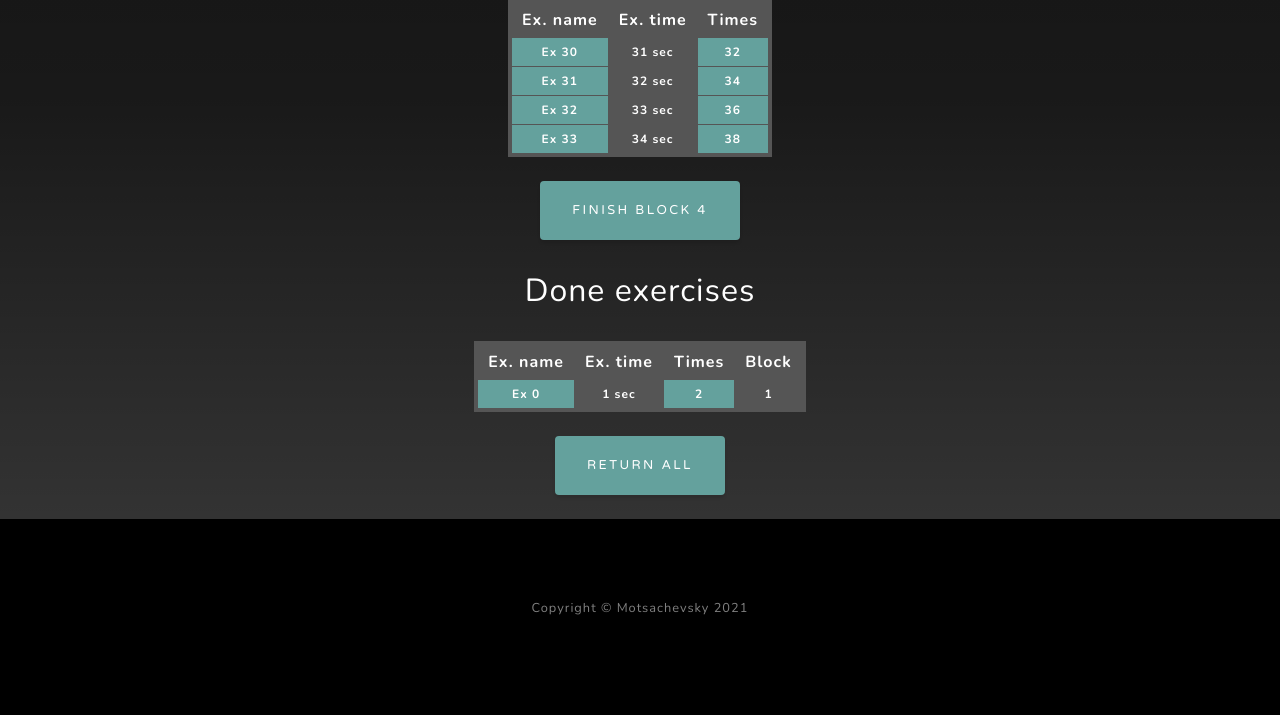
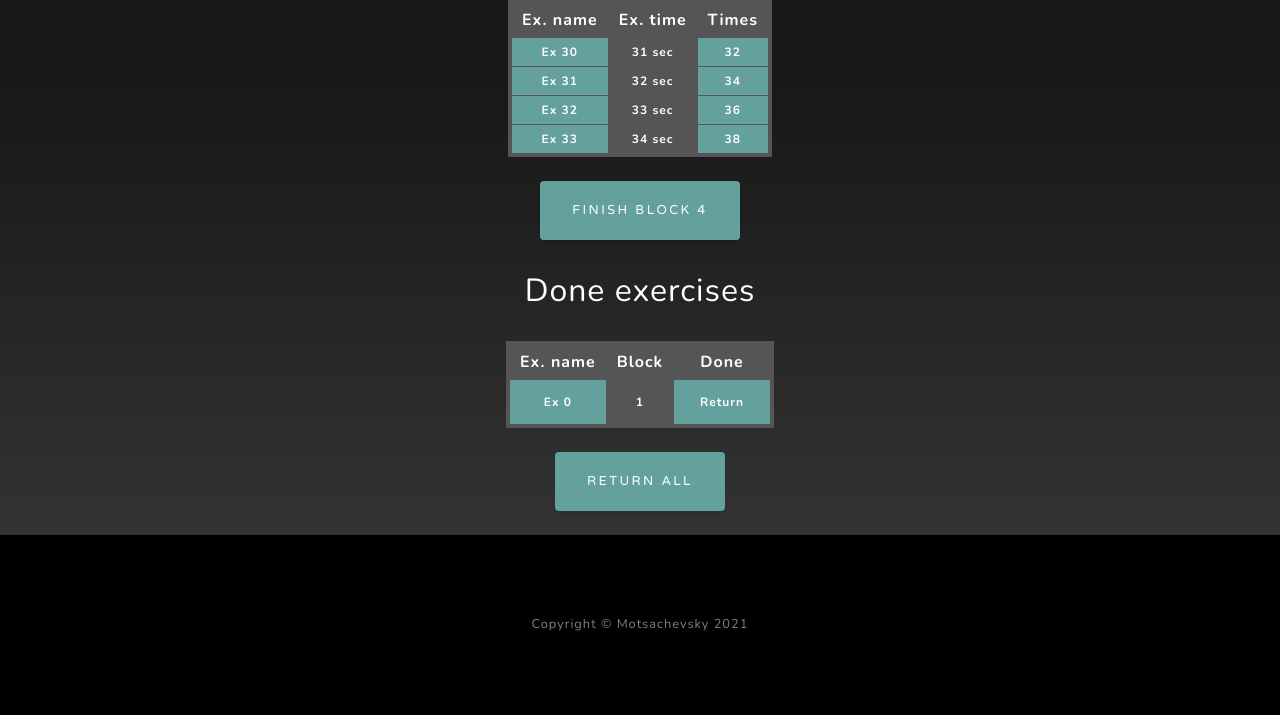
Before and after one commit to daniilmotsniy/Handbalance, a Django app: page /diary in a window 1280 px wide. Shown: the part 1164-1879 px from the top of the page. Before the commit the page ends 1779 px from the top, so only its background shows below. Run offline with Django 3.2, Linux system fonts and the light colour scheme; a user stored in the database is signed in; tables that the repository leaves empty hold one stand-in row (values such as "Sample post").

Commit message:
minus cion
if return you can complete block again

```diff
--- a/handbalance/accounts/templates/accounts/diary.html
+++ b/handbalance/accounts/templates/accounts/diary.html
@@ -74,16 +74,14 @@
                                 <table class="steelBlueCols" border="1">
                                     <tr>
                                         <th>Ex. name</th>
-                                        <th>Ex. time</th>
-                                        <th>Times</th>
                                         <th>Block</th>
+                                        <th>Done</th>
                                     </tr>
                                     {% for task in done %}
                                         <tr>
                                             <td>{{ task.name }}</td>
-                                            <td>{{ task.duration }} sec</td>
-                                            <td>{{ task.repetitions }}</td>
                                             <td>{{ task.block }}</td>
+                                            <td><a class="nav-link js-scroll-trigger" href="/returnTask/{{ task.id }}">Return</a></td>
                                         </tr>
                                     {% endfor %}
                                 </table>
--- a/handbalance/accounts/views.py
+++ b/handbalance/accounts/views.py
@@ -154,6 +154,7 @@ def return_task(request, task_id):
         done_tasks.tasks ^= 1 << task_id
 
         done_tasks.balance -= 1
+        done_tasks.last_activity = '2000-04-20'
 
         done_tasks.save()
     except TaskList.DoesNotExist:
@@ -169,6 +170,8 @@ def return_all_tasks(request):
 
         done_tasks.tasks = 0
 
+        done_tasks.last_activity = '2000-04-20'
+
         done_tasks.save()
     except TaskList.DoesNotExist:
         return HttpResponseBadRequest()
```
